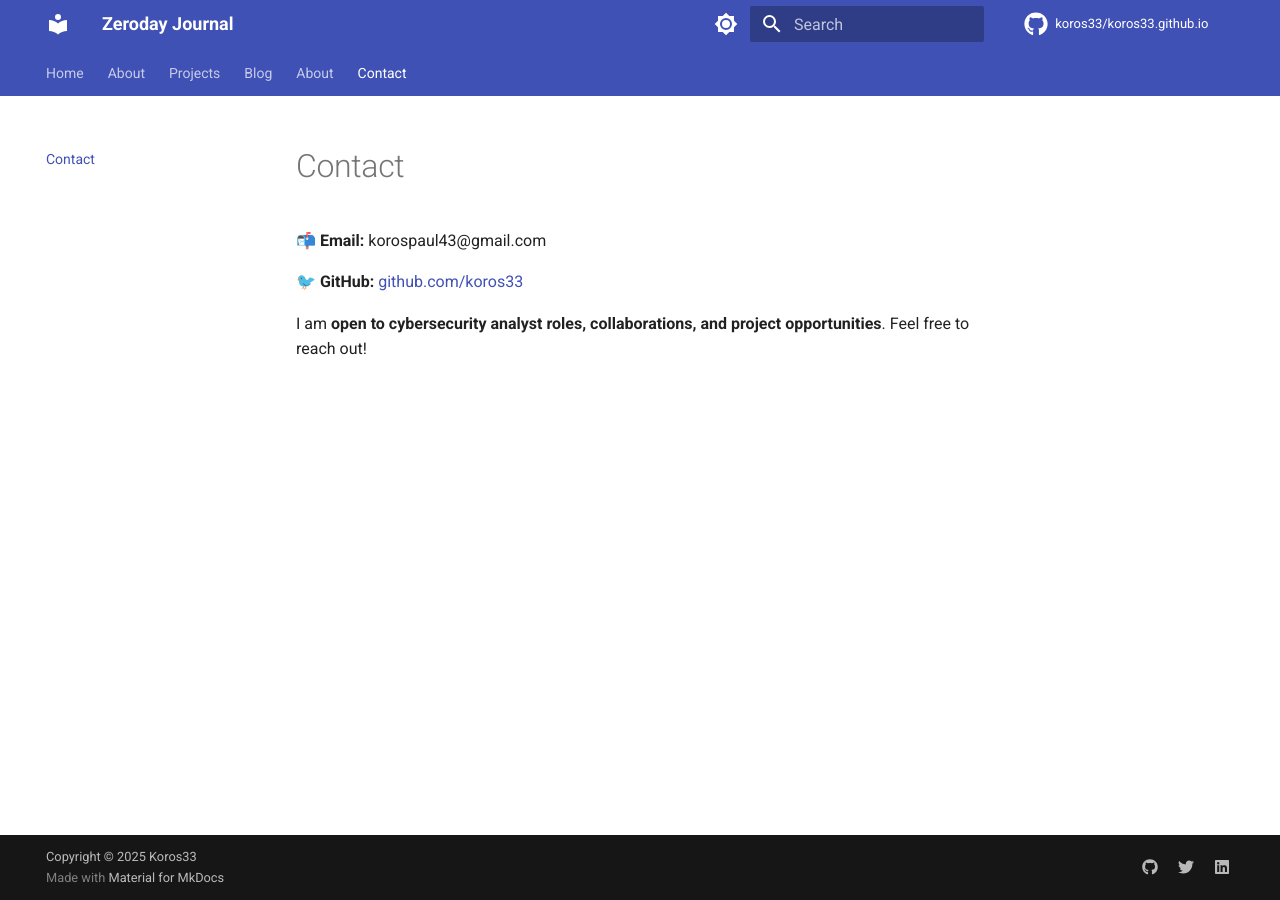
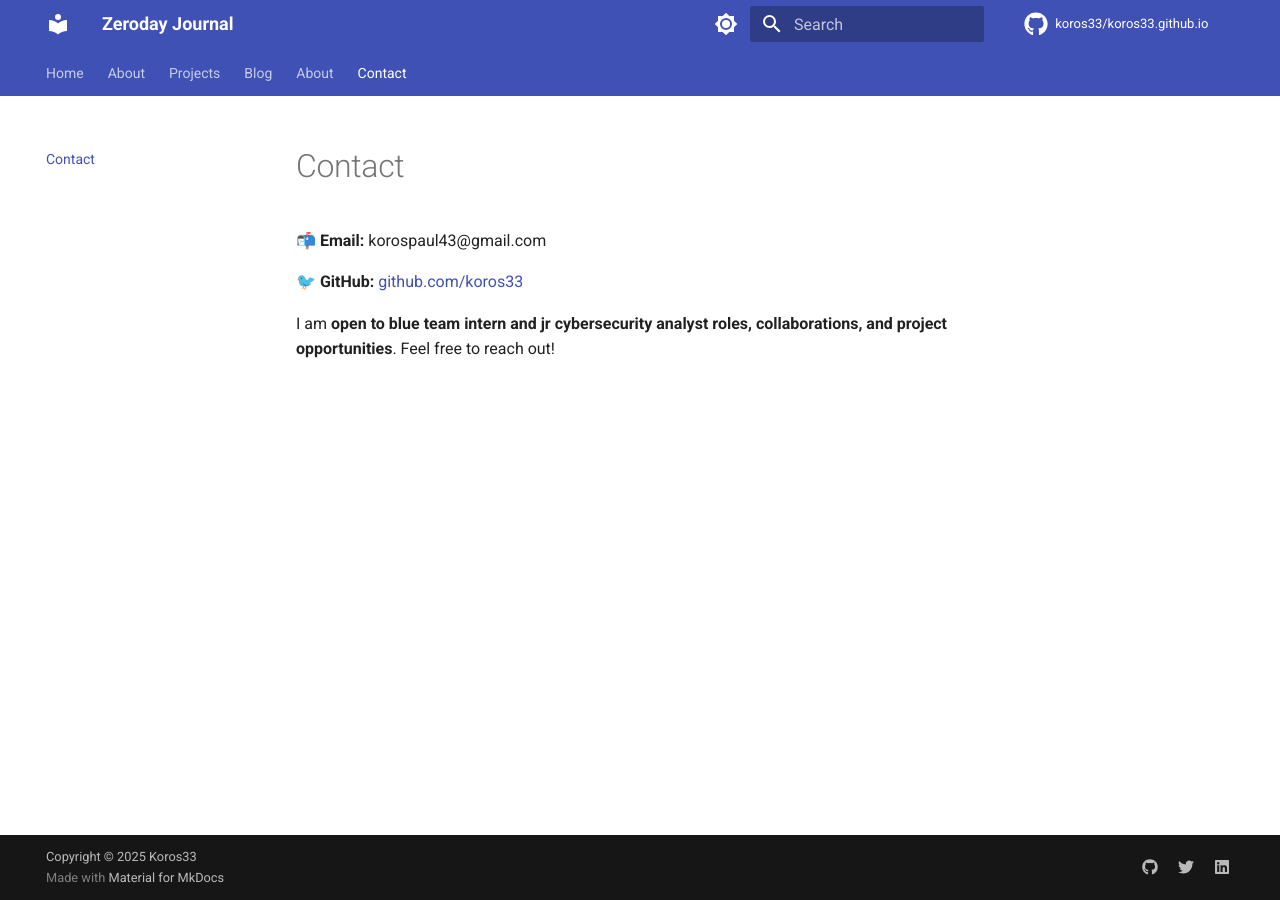
Before and after one commit to koros33/koros33.github.io, an MkDocs documentation site: the page built from docs/contact.md, in a window 1280 px wide. Built offline with MkDocs 1.6.1 and Material for MkDocs 9.7.7, drawn with Linux system fonts in a browser that asks for light colours; comment, search, counter and statistics services are not loaded; the version menu is left out.

Commit message:
Update contact.md

```diff
--- a/docs/contact.md
+++ b/docs/contact.md
@@ -4,4 +4,4 @@
 
 🐦 **GitHub:** [github.com/koros33](https://github.com/koros33)
 
-I am **open to cybersecurity analyst roles, collaborations, and project opportunities**. Feel free to reach out!
+I am **open to blue team intern and jr cybersecurity analyst roles, collaborations, and project opportunities**. Feel free to reach out!
```
